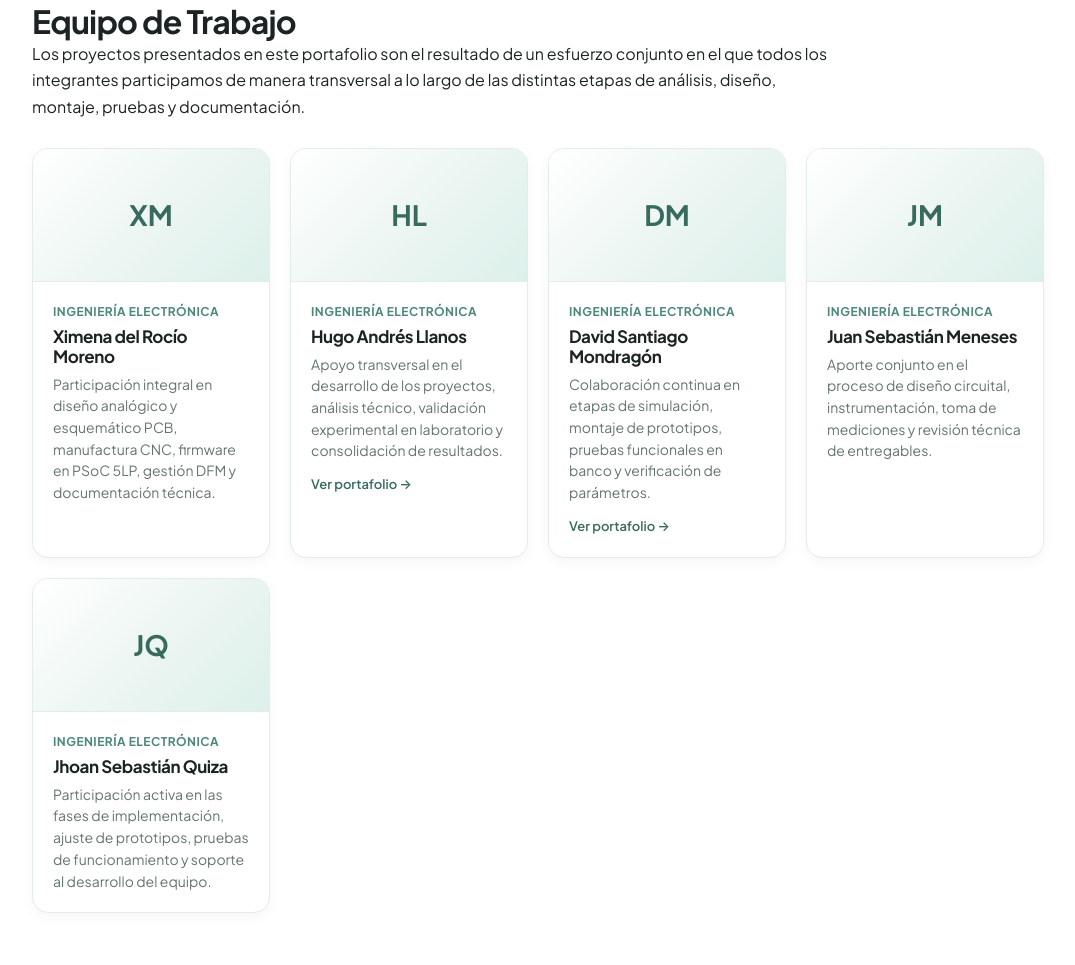
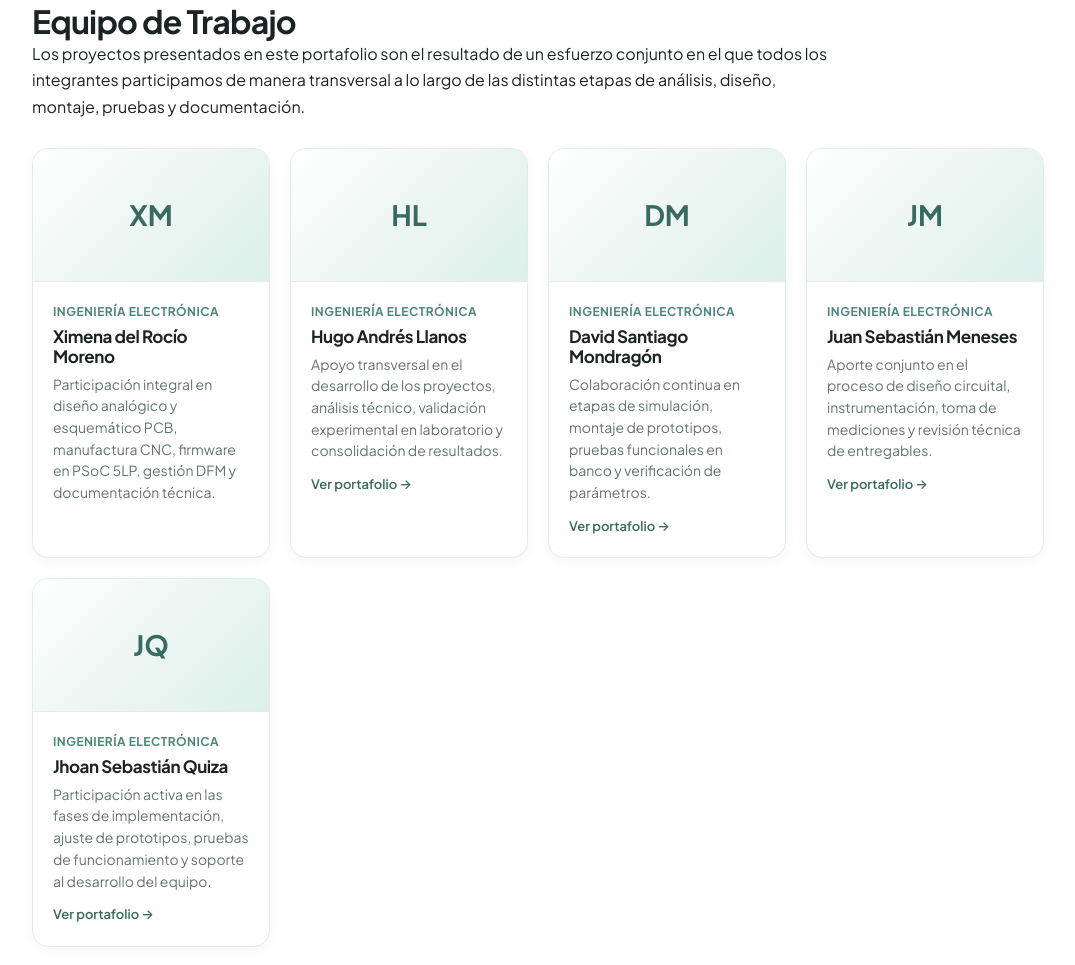
Before and after one commit to ximenamoreno24/portafolio-analogica, a plain HTML site: page index.html in a window 1280 px wide. Shown: the part 3747-4712 px from the top of the page, without its empty margins (102-1177 px from the left). Drawn offline with Linux system fonts and the light colour scheme.

Commit message:
Update index.html

```diff
--- a/index.html
+++ b/index.html
@@ -1238,23 +1238,25 @@ dialog::backdrop { background: rgba(15, 25, 22, 0.72); backdrop-filter: blur(4px
         </div>
       </a>
 
-      <div class="member-card">
+      <a href="https://juansebastian09.github.io/JuanSMeneses/" target="_blank" rel="noopener" class="member-card">
         <div class="member-avatar">JM</div>
         <div class="member-info">
           <span class="member-role">Ingeniería Electrónica</span>
           <h3>Juan Sebastián Meneses</h3>
           <p>Aporte conjunto en el proceso de diseño circuital, instrumentación, toma de mediciones y revisión técnica de entregables.</p>
+          <span class="member-link-tag">Ver portafolio →</span>
         </div>
-      </div>
+      </a>
 
-      <div class="member-card">
+      <a href="https://jhoan-1.github.io/portafolioSebastianQuiza/" target="_blank" rel="noopener" class="member-card">
         <div class="member-avatar">JQ</div>
         <div class="member-info">
           <span class="member-role">Ingeniería Electrónica</span>
           <h3>Jhoan Sebastián Quiza</h3>
           <p>Participación activa en las fases de implementación, ajuste de prototipos, pruebas de funcionamiento y soporte al desarrollo del equipo.</p>
+          <span class="member-link-tag">Ver portafolio →</span>
         </div>
-      </div>
+      </a>
     </div>
   </div>
 </section>
```
